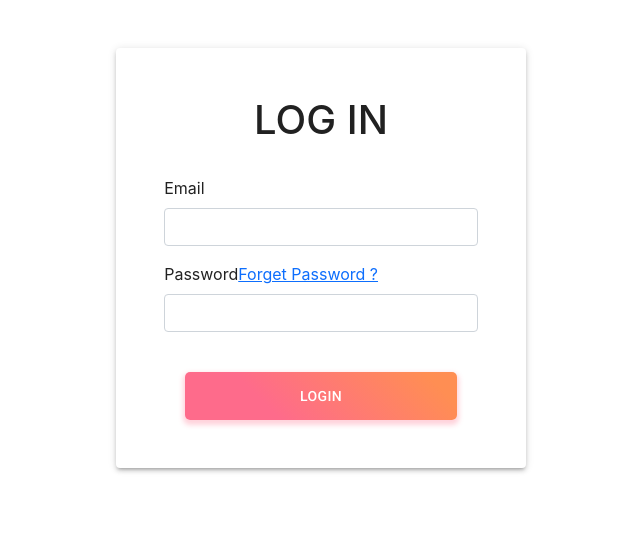
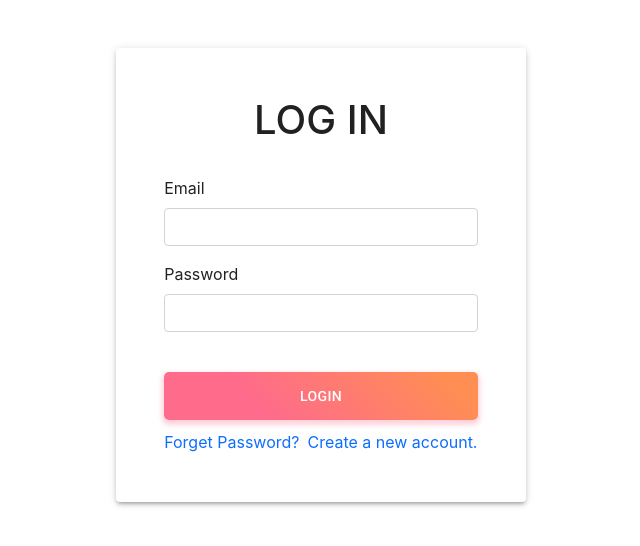
Before and after one commit to RR190701/e-Auction, a React (Create React App) app: page /log-in in a window 1280 px wide. Shown: the top 546 px of the page, without its empty margins (319-959 px from the left). Built offline with nearby package versions, Linux system fonts and the light colour scheme.

Commit message:
styled login

```diff
--- a/src/App.js
+++ b/src/App.js
@@ -13,11 +13,11 @@ const App = () => {
  return(
    <React.Fragment>
      <Router>
-       <PrivateRoute exact path="/" component={TopMenu}/>
-       {/* <Route path ='/' exact component = {TopMenu}></Route> */}
-       <Route path ='/log-in' exact component ={LogIn}></Route>
-       <Route path ='/sign-up'component ={SignUp}></Route>
-       <Route path="/profile/:username" component ={Profile}></Route>
+       <PrivateRoute exact path="/profile" component={Profile}/>
+       <Route exact path ='/' exact component = {TopMenu}></Route>
+       <Route  exact path ='/log-in' exact component ={LogIn}></Route>
+       <Route   exact path ='/sign-up'component ={SignUp}></Route>
+       {/* <Route path="/profile" component ={Profile}></Route> */}
        <Route path = "/ForgetPassword" component ={ForgetPassword}></Route>
        <Route path = "/passwordreset:resetToken" component ={ResetPassword}></Route>
      </Router>
--- a/src/components/Login/LogIn.js
+++ b/src/components/Login/LogIn.js
@@ -1,33 +1,28 @@
-import React ,{useEffect, useState} from 'react';
-import { makeStyles } from '@material-ui/core/styles';
-import Paper from '@material-ui/core/Paper';
-import Button from '@material-ui/core/Button';
+import React, { useEffect, useState } from "react";
+import { makeStyles } from "@material-ui/core/styles";
+import Paper from "@material-ui/core/Paper";
+import Button from "@material-ui/core/Button";
 import Joi from "joi-browser";
 import "./style.css";
-import axios from 'axios';
-import {Link} from 'react-router-dom'
+import axios from "axios";
+import { Link } from "react-router-dom";
 
 const useStyles = makeStyles((theme) => ({
-
   LoginButton: {
-
-            background: 'linear-gradient(45deg, #FE6B8B 30%, #FF8E53 90%)',
+    background: "linear-gradient(45deg, #FE6B8B 30%, #FF8E53 90%)",
     border: 0,
     borderRadius: "5px",
-            boxShadow: '0 3px 5px 2px rgba(255, 105, 135, .3)',
-            color: 'white',
+    boxShadow: "0 3px 5px 2px rgba(255, 105, 135, .3)",
+    color: "white",
     height: 48,
-            width:'17rem',
-            padding: '0 30px ',
+    width: "100%",
+    padding: "0 30px ",
     // marginTop:'2rem',
     // marginBottom:'2rem',
-      }
-
+  },
 }));
 
-
-const LogIn = ({history}) => {
-
+const LogIn = ({ history }) => {
   const classes = useStyles();
 
   // const [account, setAccount] = useState({ email :"", password: ""});
@@ -36,37 +31,45 @@ const LogIn = ({history}) => {
   const [password, setpassword] = useState("");
 
   useEffect(() => {
-      if(localStorage.getItem("authToken")){
-        history.push("/");
+    if (localStorage.getItem("authToken")) {
+      history.push("/profile");
     }
-    }, [history])
+  }, [history]);
+
+  //joi schema
   // const  schema = {
   //   email: Joi.string().email().required().label("Email Address"),
   //   password: Joi.string().required().label("Password")
   // };
 
+  const LoginSubmit = async (e) => {
 
-  const LoginSubmit = async (e) => {
     e.preventDefault();
+
+    // const err = validate();
+    // setErrors(err);
+
     const config = {
       headers: {
-        "Content-Type": "application/json"
-      }
-    }
+        "Content-Type": "application/json",
+      },
+    };
+
     try {
-  const {data} = await axios.post("/api/auth/login", { email, password},config);
+      const { data } = await axios.post(
+        "/api/auth/login",
+        { email, password },
+        config
+      );
       localStorage.setItem("authToken", data.token);
-history.pushState('/');
-} catch (error)
-{
-  setErrors(error.response.data.error)
+      history.push("/profile");
+    } catch (error) {
+      setErrors(error.response.data.error);
       setTimeout(() => {
         setErrors("");
       }, 5000);
     }
-}
-
-
+  };
 
   //     const validate = () =>{
 
@@ -81,6 +84,7 @@ history.pushState('/');
 
   //     }
 
+
   //     const validateProperty = ({name, value}) =>{
 
   //       const obj = {[name]: value};
@@ -90,7 +94,6 @@ history.pushState('/');
 
   //       const {error} = Joi.validate(obj, subSchema)
   //       return error? error.details[0].message:null;
-
 
   //     }
 
@@ -105,51 +108,72 @@ history.pushState('/');
   //   if(errorMessage) e[input.name] = errorMessage;
   //   else delete e[input.name];
 
-
   //   setErrors(e);
   //   setEmail(a);
   //   setpassword(b);
 
   //  }
 
-
   return (
     <Paper className="LoginPaper" elevation={3}>
-
       <h1 className="text-center pb-4 pt-5">LOG IN</h1>
       <form onSubmit={LoginSubmit}>
         <div className="mb-3">
-    <label htmlFor="exampleInputEmail1" className="form-label">Email</label>
-    <input type="text" value ={email}
-    onChange={(e)=> setEmail(e.target.value)}
-    name = "email"
+          <label htmlFor="exampleInputEmail1" className="form-label">
+            Email
+          </label>
+          <input
+            type="text"
+            value={email}
+            onChange={(e) => setEmail(e.target.value)}
+            name="email"
             tabIndex={1}
-     className="form-control" id="exampleInputEmail1" aria-describedby="emailHelp"></input>
-     {errors.email && <div className ="alert alert-danger">{errors.email}</div>}
+            className="form-control"
+            id="exampleInputEmail1"
+            aria-describedby="emailHelp"
+          ></input>
+          {/* {errors.email && (
+            <div className="alert alert-danger">{errors.email}</div>
+          )} */}
         </div>
         <div className="mb-3">
-    <label htmlFor="exampleInputPassword1" className="form-label">Password
-
-    <Link to="/ForgetPassword" tabIndex={2}>Forget Password ?</Link>
+          <label htmlFor="exampleInputPassword1" className="form-label">
+            Password
           </label>
-    <input type="password" value ={password}
-    onChange={(e)=> setpassword(e.target.value)}
-    name ="password"
+          <input
+            type="password"
+            value={password}
+            onChange={(e) => setpassword(e.target.value)}
+            name="password"
             tabIndex={3}
-    className="form-control" id="exampleInputPassword1"></input>
-    {errors.password && <div className ="alert alert-danger">{errors.password}</div>}
+            className="form-control"
+            id="exampleInputPassword1"
+          ></input>
+          {/* {errors.password && (
+            <div className="alert alert-danger">{errors.password}</div>
+          )} */}
         </div>
         <div className="text-center pt-4">
-  <Button type ="submit" tabIndex={4}
-      className={classes.LoginButton} >
+          <Button type="submit" tabIndex={4} className={classes.LoginButton}>
             LOGIN
           </Button>
         </div>
 
+        <div className = "helpful-link">
+        <Link to="/ForgetPassword" style = {{"textDecoration":"none"}} tabIndex={2}>
+              Forget Password?
+            </Link>
+
+        <Link to="/sign-up" style = {{"marginLeft":".5rem", "textDecoration":"none"}} tabIndex={2}>
+              Create a new account.
+            </Link>
+
+
+        </div>
+
       </form>
-
     </Paper>
   );
-}
+};
 
 export default LogIn;
--- a/src/components/Login/style.css
+++ b/src/components/Login/style.css
@@ -5,6 +5,15 @@
     padding: 0 3rem 3rem;
     margin: 3rem auto;
    }
+
+   .helpful-link {
+margin-top: 10px;
+   }
+
+   .helpful-link:link{
+    margin-left: 5px;
+       }
+
    @media(max-width:445px){
 
     .LoginPaper {
```
Also changed, not shown: 1 other file (tests, documents, lock files or other folders). Lines whose indentation alone changed are shown as unchanged.
